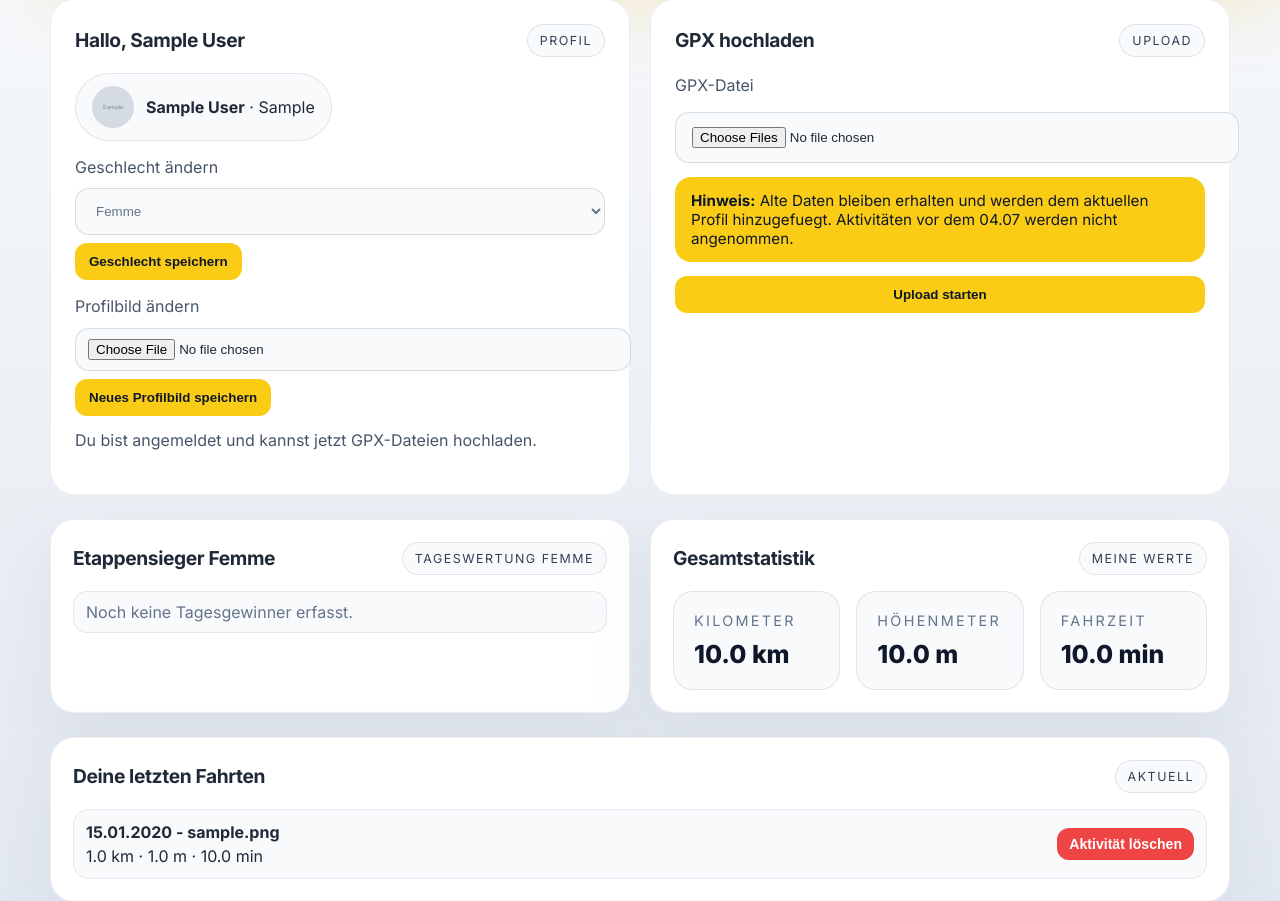
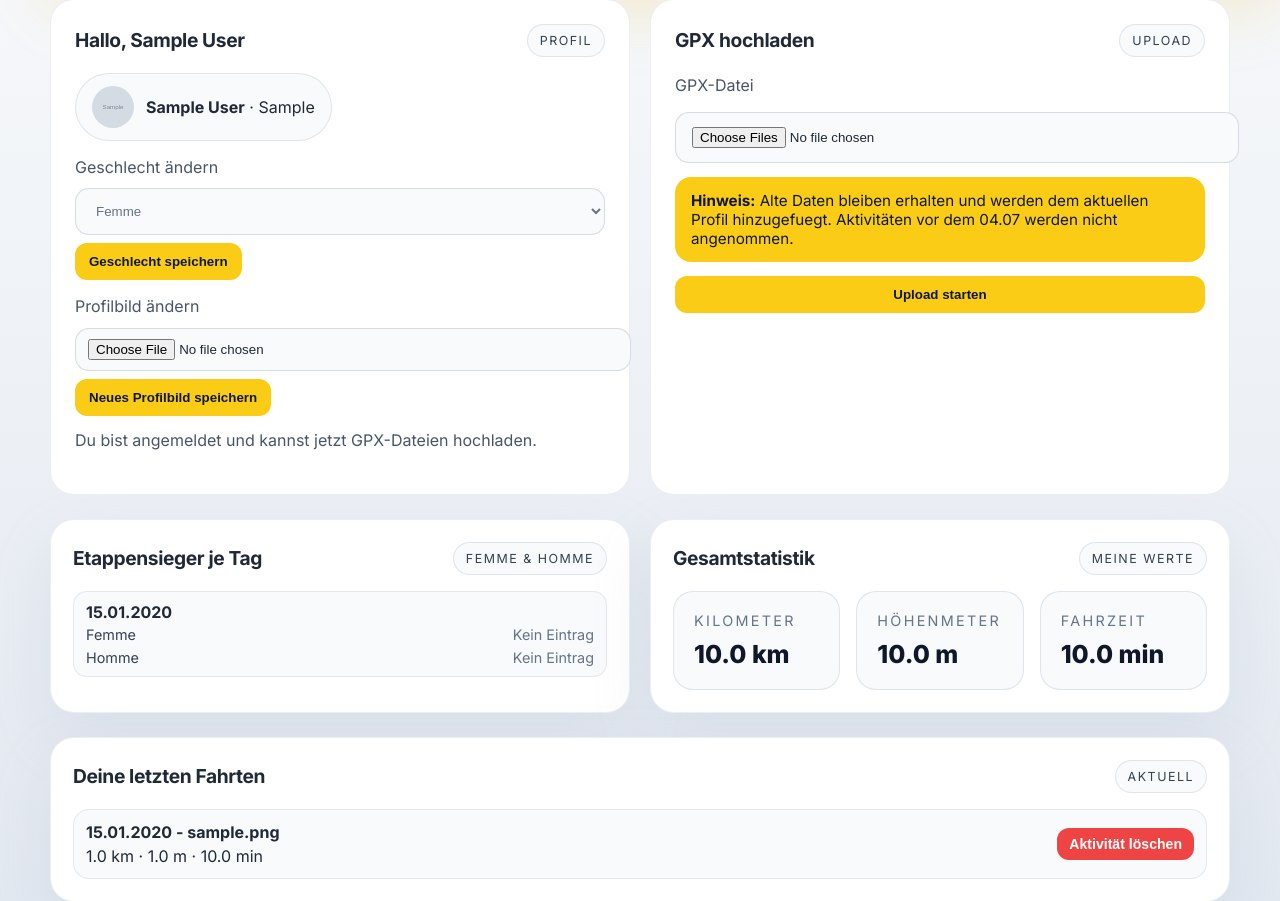
Before and after one commit to carlottadietz/tourwithfriends, a Flask app: page /?gender=Femme in a window 1280 px wide. Shown: the part 1412-2313 px from the top of the page. Run offline with Flask 3, Linux system fonts and the light colour scheme; the visitor is signed in with stand-in values (Sample User, id 1); tables that the repository leaves empty hold one stand-in row (values such as "Sample post"); grey boxes marked "Sample" are stand-in pictures; some libraries are stand-ins or nearby versions; some web fonts are replaced.

Commit message:
Eingabemaske vereinheitlichen und Etappensieger je Tag fuer Femme/Homme zeigen

```diff
--- a/app.py
+++ b/app.py
@@ -313,6 +313,15 @@
 
     daily_winner_homme = next((row for row in daily_winners_all if row["gender"] == "Homme"), None)
     daily_winner_femme = next((row for row in daily_winners_all if row["gender"] == "Femme"), None)
+    stage_days = []
+    stage_days_map = {}
+    for row in daily_winners_all:
+        day = row["day"]
+        if day not in stage_days_map:
+            stage_days_map[day] = {"day": day, "Femme": None, "Homme": None}
+            stage_days.append(stage_days_map[day])
+        stage_days_map[day][row["gender"]] = row
+
     rides = []
     if user:
         rides = conn.execute(
@@ -351,6 +360,7 @@
         daily_winners=daily_winners,
         daily_winner_homme=daily_winner_homme,
         daily_winner_femme=daily_winner_femme,
+        stage_days=stage_days,
         rides=rides,
     )
 
--- a/templates/index.html
+++ b/templates/index.html
@@ -103,6 +103,7 @@
     .login-card { background: rgba(255,255,255,0.98); border: 1px solid rgba(148,163,184,0.24); border-radius: 30px; padding: 28px; box-shadow: 0 24px 60px rgba(148,163,184,0.2); }
     .login-card h1 { font-size: clamp(2rem, 5vw, 3rem); margin-bottom: 8px; }
     .login-card p { margin: 0 0 16px; }
+    #login-form > label { font-size: 1rem; font-weight: 700; color: #334155; margin-bottom: -6px; }
 
     .form-card { background: #ffffff; border: 1px solid rgba(148,163,184,0.18); border-radius: 24px; padding: 24px; }
     form { display: grid; gap: 14px; }
@@ -163,6 +164,8 @@
     .card-hero { background: #ffffff; border: 1px solid rgba(148,163,184,0.18); border-radius: 24px; padding: 22px; }
     .stage-list { list-style: none; margin: 0; padding: 0; display: grid; gap: 10px; }
     .stage-list li { background: #f8fafc; border: 1px solid rgba(148,163,184,0.2); border-radius: 14px; padding: 10px 12px; display: grid; gap: 4px; }
+    .stage-day-grid { display: grid; gap: 6px; }
+    .stage-day-line { display: flex; justify-content: space-between; gap: 8px; font-size: 0.9rem; color: #334155; }
     .stats-grid { display: grid; grid-template-columns: repeat(3, minmax(0, 1fr)); gap: 16px; }
     .metric-card { background: #f8fafc; border: 1px solid rgba(148,163,184,0.25); border-radius: 20px; padding: 20px; display: grid; gap: 10px; }
     .metric-title { color: #64748b; font-size: 0.9rem; text-transform: uppercase; letter-spacing: 0.16em; }
@@ -442,15 +445,32 @@
     <div class="layout-two">
       <div class="card card-hero">
         <div class="section-title">
-          <h2>Etappensieger {{ selected_gender }}</h2>
-          <span class="badge">Tageswertung {{ selected_gender }}</span>
+          <h2>Etappensieger je Tag</h2>
+          <span class="badge">Femme & Homme</span>
         </div>
         <ul class="stage-list">
-          {% if daily_winners %}
-            {% for stage in daily_winners %}
+          {% if stage_days %}
+            {% for stage_day in stage_days %}
               <li>
-                <strong>{{ stage.user_name }}</strong>
-                <span>{{ stage.day }} · {{ stage.distance_km }} km</span>
+                <strong>{{ stage_day.day }}</strong>
+                <div class="stage-day-grid">
+                  <div class="stage-day-line">
+                    <span>Femme</span>
+                    {% if stage_day.Femme %}
+                      <span>{{ stage_day.Femme.user_name }} · {{ stage_day.Femme.distance_km }} km · {{ stage_day.Femme.avg_speed_kmh|round(2) }} km/h</span>
+                    {% else %}
+                      <span class="muted">Kein Eintrag</span>
+                    {% endif %}
+                  </div>
+                  <div class="stage-day-line">
+                    <span>Homme</span>
+                    {% if stage_day.Homme %}
+                      <span>{{ stage_day.Homme.user_name }} · {{ stage_day.Homme.distance_km }} km · {{ stage_day.Homme.avg_speed_kmh|round(2) }} km/h</span>
+                    {% else %}
+                      <span class="muted">Kein Eintrag</span>
+                    {% endif %}
+                  </div>
+                </div>
               </li>
             {% endfor %}
           {% else %}
```
